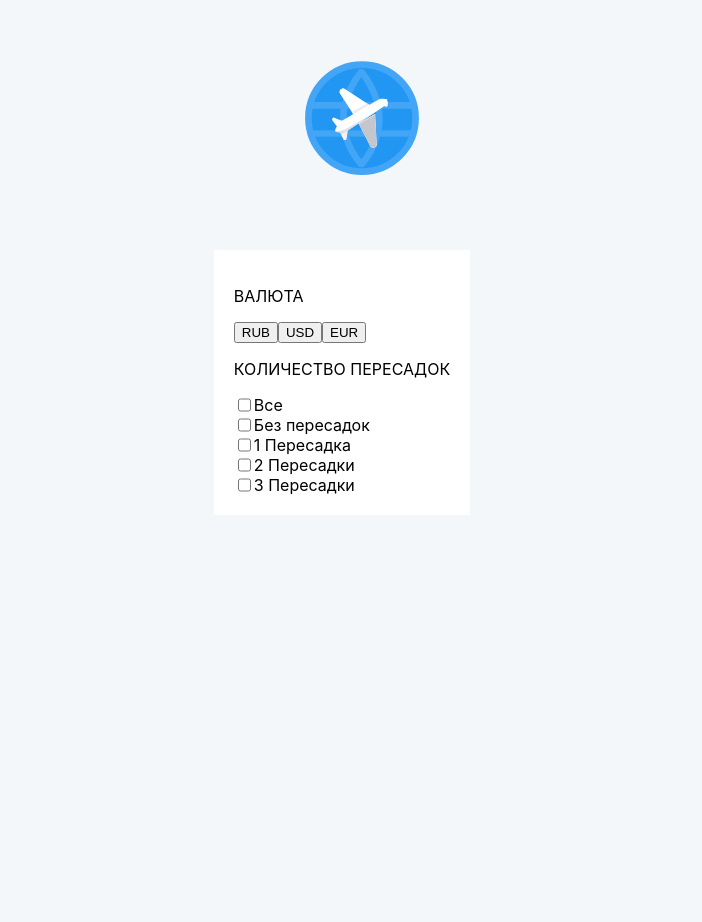
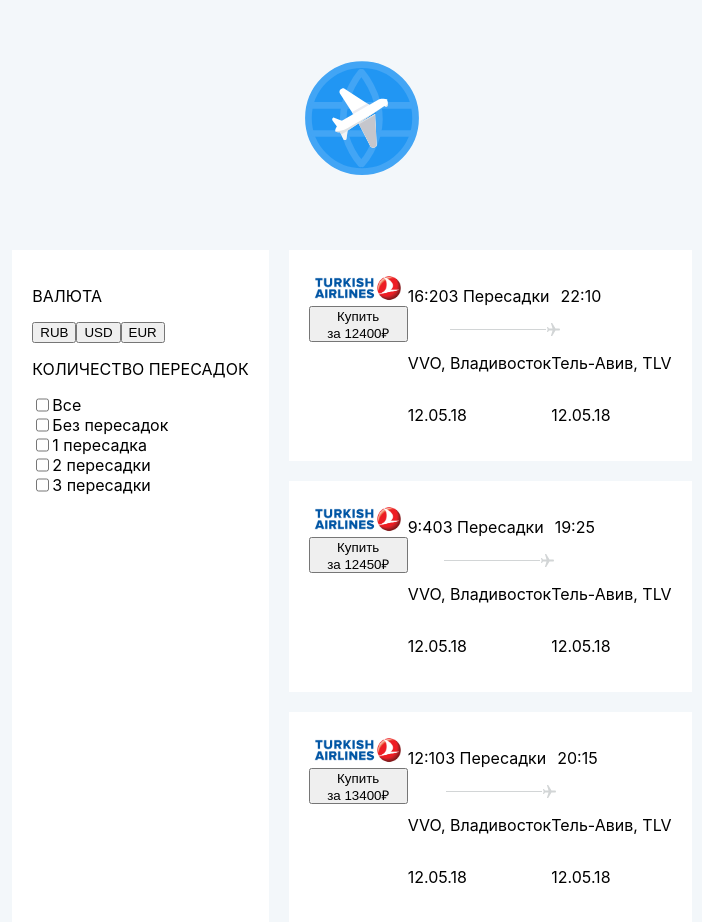
Before and after one commit to Kaccady/aviasales, a React (Create React App) app: page / in a window 1280 px wide. Shown: the top 922 px of the page, without its empty margins (278-980 px from the left). Before the commit the page ends 800 px from the top, so only its background shows below. Built offline with nearby package versions, Linux system fonts and the light colour scheme.

Commit message:
fix element Checkbox

```diff
--- a/src/App.js
+++ b/src/App.js
@@ -2,69 +2,64 @@ import React, { Component } from "react";
 import arrow from "./arrow.svg";
 import ticketsData from "./tickets.json";
 
-const Checkbox = props => {
+/*const Checkbox = props => {
   return (
     <div className="checkbox">
-      <input type="checkbox" />
+      <input type="checkbox"/>
       {props.name}
     </div>
   );
 };
 
-const stops = ["Без пересадок", "1 Пересадка", "2 Пересадки", "3 Пересадки"];
+
 const checkboxes = stops.map(function(props) {
   return <Checkbox name={props} />;
-});
+});*/
+const stops = ["", "1 Пересадка", "2 Пересадки", "3 Пересадки"];
 
-const SortByNumber = (a, b) => {
-  return a.price - b.price;
-};
+const SortByNumber = (a, b) => a.price - b.price;
 
-const Ticket = i => {
-  return (
+const Ticket = props => (
   <div className="ticket">
     <div className="column">
       <span className="t-logo" />
       <button className="buy-button">
         Купить
-          <br /> за {i.i.price}₽
+        <br /> за {props.i.price}₽
       </button>
     </div>
     <div className="column">
       <div>
-          <p>{i.i.departure_time}</p>
+        <p>{props.i.departure_time}</p>
         <div className="column">
-            <p>{stops[i.i.stops]}</p>
+          <p>{stops[props.i.stops]}</p>
           <img alt="arrow" src={arrow} />
         </div>
-          <p>{i.i.arrival_time}</p>
+        <p>{props.i.arrival_time}</p>
       </div>
       <div>
         <div className="column">
           <p>
-              {i.i.origin}, {i.i.origin_name}
+            {props.i.origin}, {props.i.origin_name}
           </p>
-            <p>{i.i.departure_date}</p>
+          <p>{props.i.departure_date}</p>
         </div>
         <div className="column">
           <p>
             {" "}
-              {i.i.destination_name}, {i.i.destination}
+            {props.i.destination_name}, {props.i.destination}
           </p>
-            <p>{i.i.arrival_date}</p>
+          <p>{props.i.arrival_date}</p>
         </div>
       </div>
     </div>
   </div>
 );
-};
+const Tikets = props => {
+  const a = ticketsData.tickets.filter(function(b) {
+    return b.stops === props.f;
+  });
 
-const Tikets = f => {
-  const a = ticketsData.tickets.filter(function(b) {
-    return b.stops === f;
-
-  }
-  );console.log(f);
   const c = a.sort(SortByNumber).map(function(props) {
     return <Ticket i={props} />;
   });
@@ -76,6 +71,9 @@ class App extends Component {
     super(props);
     this.state = { filter: 3 };
   }
+  Check = (e) => {
+    this.setState({filter: Number(e.target.id)})
+  };
   render() {
     return (
       <div className="App">
@@ -89,8 +87,12 @@ class App extends Component {
               <button>EUR</button>
             </div>
             <p>КОЛИЧЕСТВО ПЕРЕСАДОК</p>
-            <Checkbox onChange="" name="Все" />
-            {checkboxes}
+            <div><input type="checkbox" onChange={this.Check} />Все</div>
+            <div><input id='0' type="checkbox" onChange={this.Check} />Без пересадок</div>
+            <div><input id='1' type="checkbox" onChange={this.Check} />1 пересадка</div>
+            <div><input id='2' type="checkbox" onChange={this.Check} />2 пересадки</div>
+            <div><input id='3' type="checkbox" onChange={this.Check} />3 пересадки</div>
+
           </div>
           <Tikets f={this.state.filter} />
         </div>
--- a/src/index.css
+++ b/src/index.css
@@ -62,4 +62,3 @@ div {
   padding: 20px;
   margin-bottom: 20px;
 }
-.main-ticket{}
```
Lines whose indentation alone changed are shown as unchanged.
